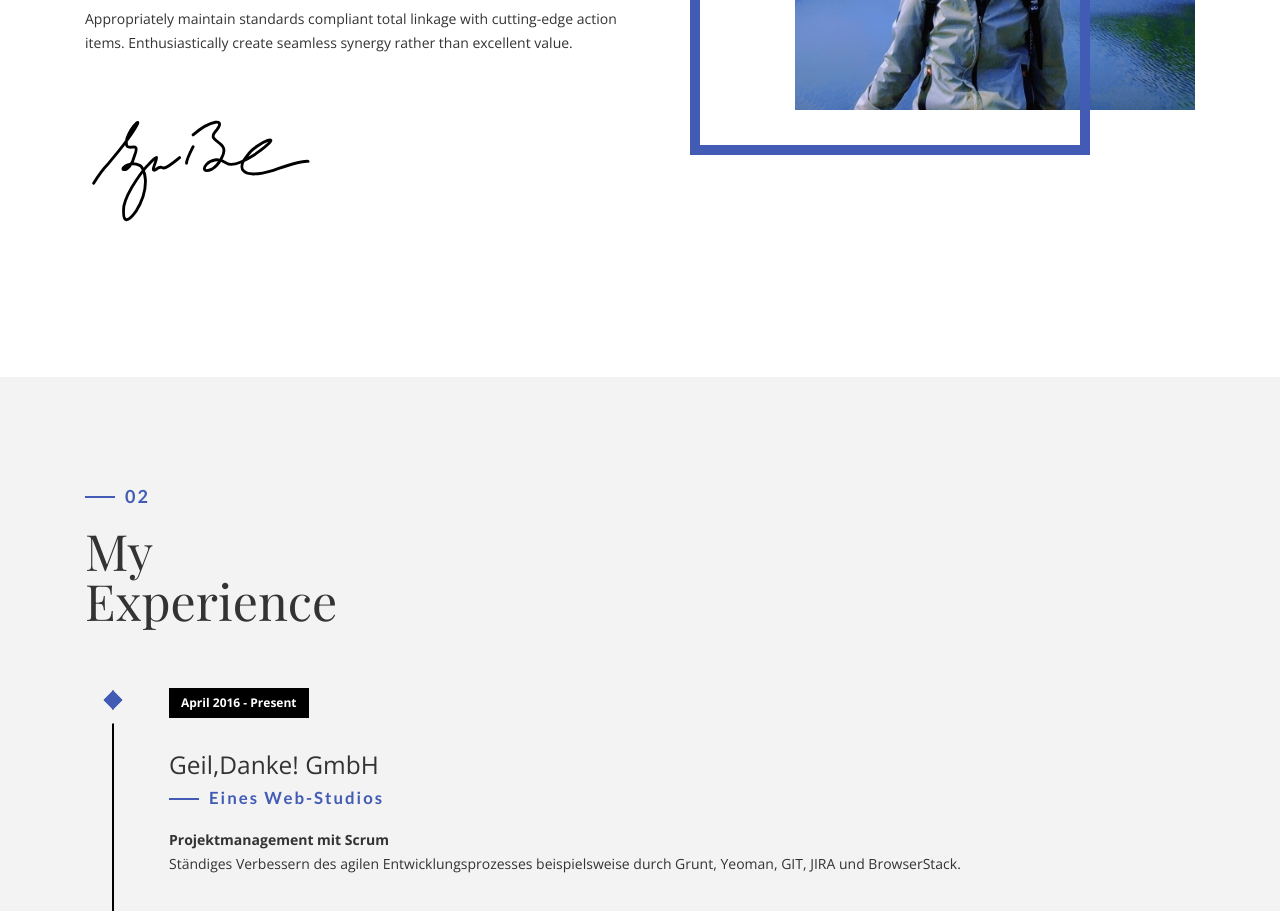
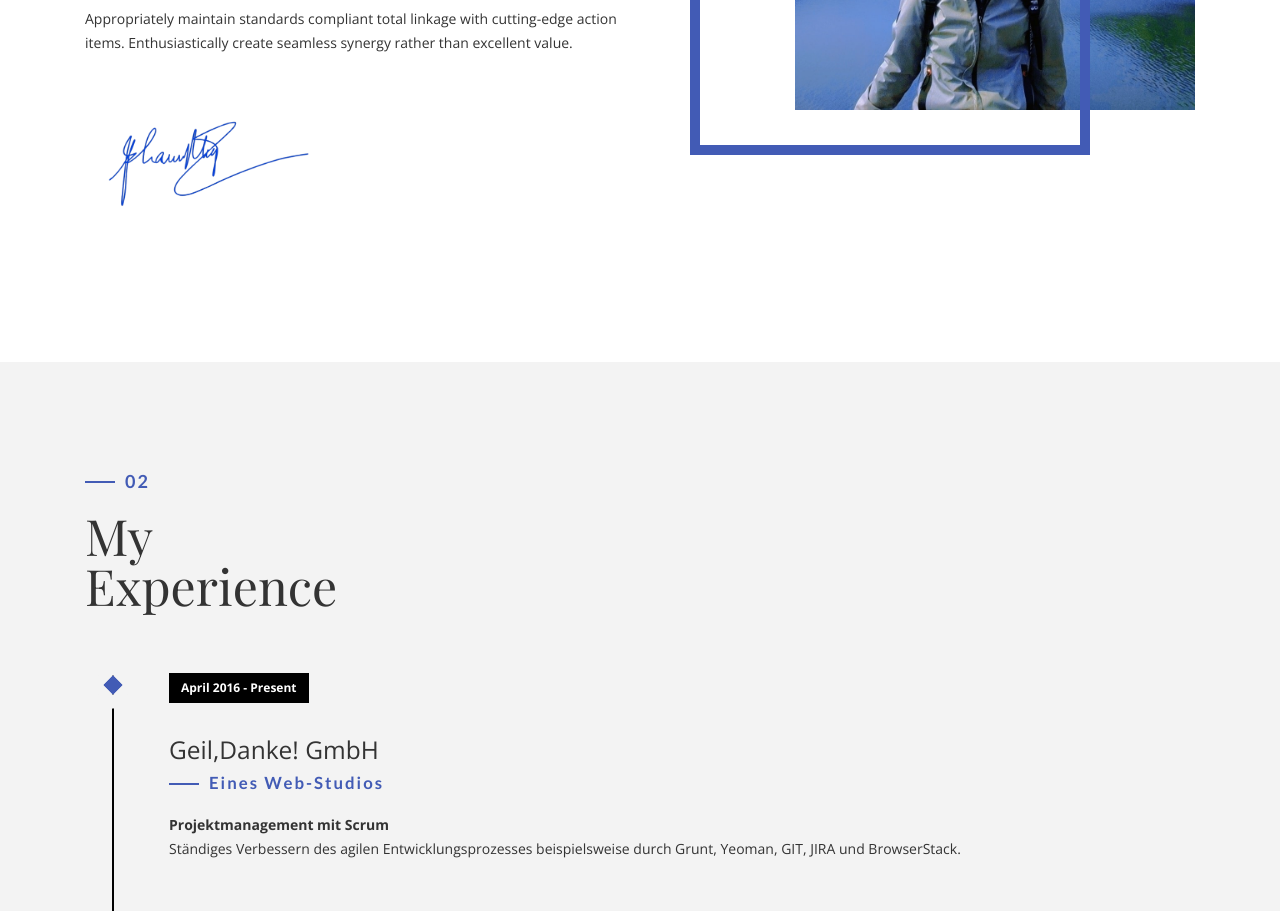
Before and after one commit to phamvanmung/phamvanmung.github.io, a plain HTML site: page index.html in a window 1280 px wide. Shown: the part 1185-2096 px from the top of the page. Drawn offline with Linux system fonts and the light colour scheme; files whose address does not match are found by name.

Commit message:
Update index.html

```diff
--- a/index.html
+++ b/index.html
@@ -67,7 +67,7 @@
                 <div class="h-50"></div>
                 <p>Appropriately maintain standards compliant total linkage with cutting-edge action items. Enthusiastically create seamless synergy rather than excellent value. Quickly promote premium strategic theme areas vis-a-vis.</p>
                 <p>Appropriately maintain standards compliant total linkage with cutting-edge action items. Enthusiastically create seamless synergy rather than excellent value.</p>
-                <div class="h-50"></div> <img src="img/Signature.svg" width="230" alt="" />
+                <div class="h-50"></div> <img src="img/download/Picsart_24-08-05_12-11-27-782-removebg.png" width="230" alt="" />
                 <div class="h-50"></div>
             </div>
             <div class="col-md-6 about-img-div">
```
